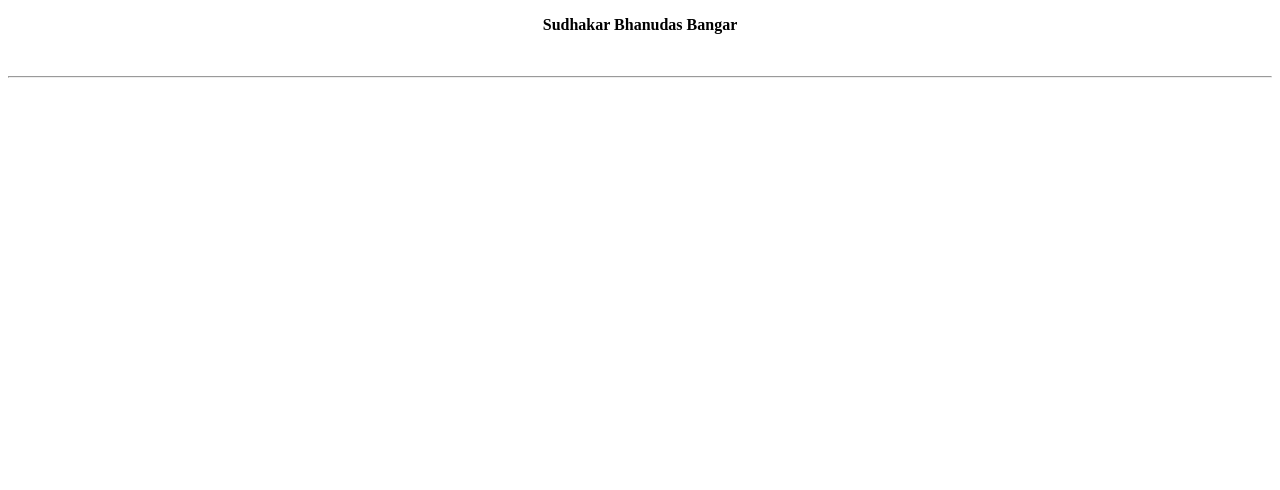
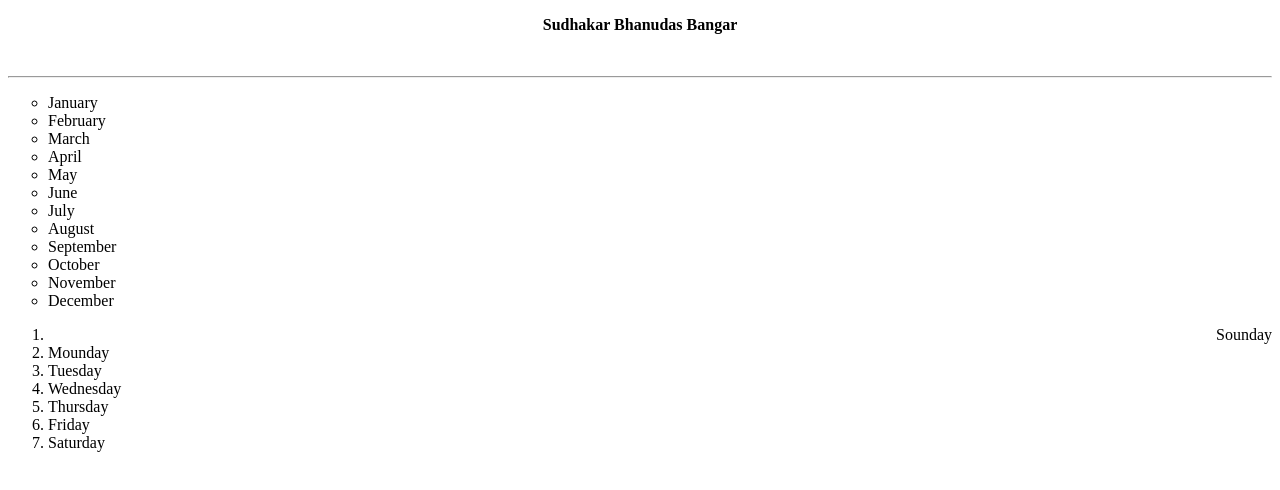
Before and after one commit to sudhakarbangar821/project1, a plain HTML site: page index.html in a window 1280 px wide. Drawn offline with Linux system fonts and the light colour scheme.

Commit message:
left_navbar

```diff
--- a/index.html
+++ b/index.html
@@ -12,7 +12,35 @@
         </header>
         <br>
         <hr>
+        <span class="navbar-left">
+            <ul type="circle">
+                <li>January</li>
+                <li>February</li>
+                <li>March</li>
+                <li>April</li>
+                <li>May</li>
+                <li>June</li>
+                <li>July</li>
+                <li>August</li>
+                <li>September</li>
+                <li>October</li>
+                <li>November</li>
+                <li>December</li>
+            </ul>
+        </span>
+        <div class="navbar-right">
+            <ol>
+                <li align="right">Sounday</li>
+                <li>Mounday</li>
+                <li>Tuesday</li>
+                <li>Wednesday</li>
+                <li>Thursday</li>
+                <li>Friday</li>
+                <li>Saturday</li>
 
+            </ol>
+
+        </div>
 
 </body>
 </html>
```
Lines whose indentation alone changed are shown as unchanged.
